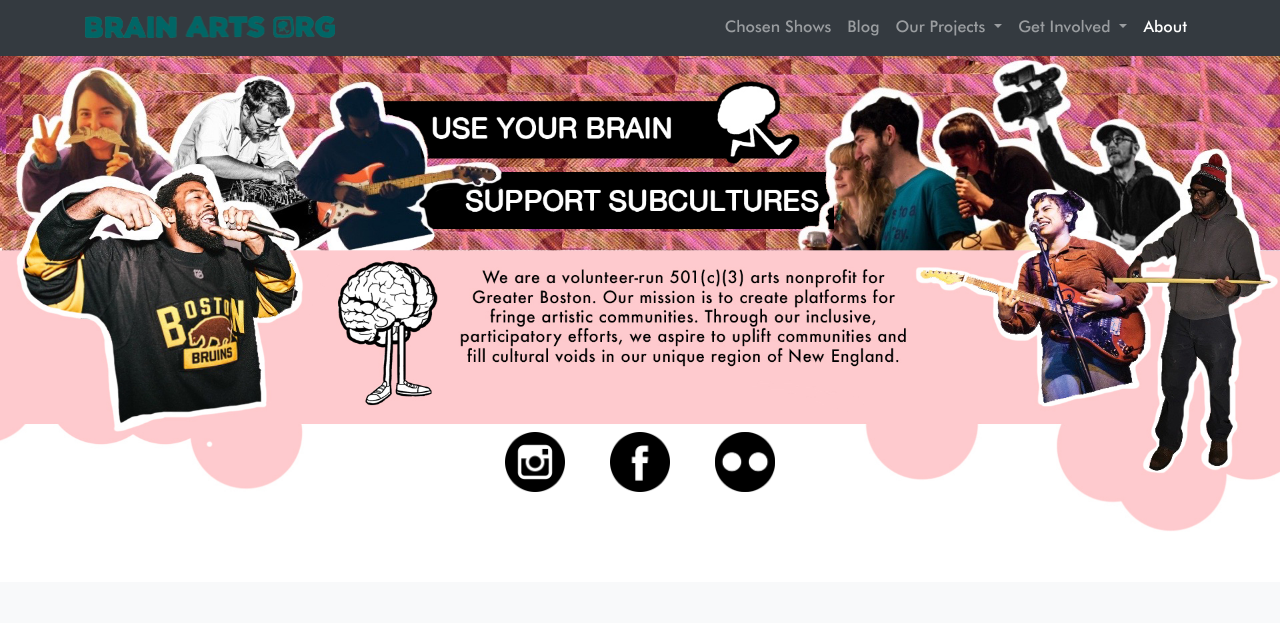
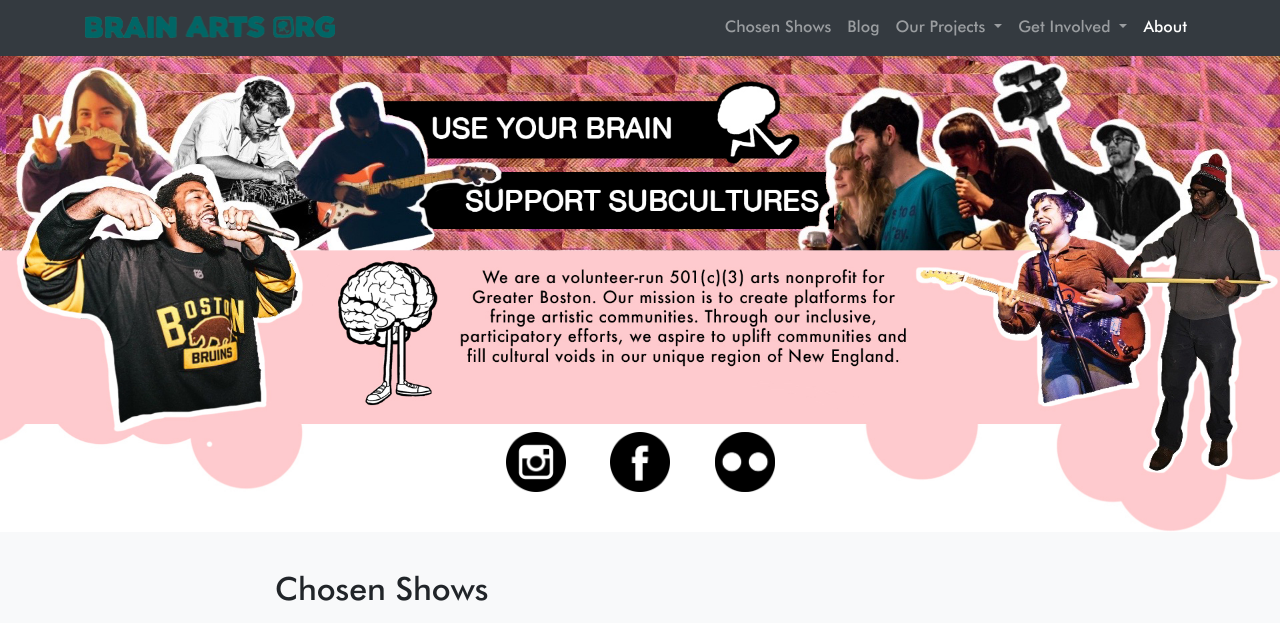
Before and after one commit to Brain-Arts-Git/brain_arts_site, a Flask app: page / in a window 1280 px wide. Shown: the top 623 px of the page. Run offline with Flask 2, Linux system fonts and the light colour scheme; some libraries are stand-ins or nearby versions.

Commit message:
move up chosen shows section + remove unused html

```diff
--- a/app/templates/index.html
+++ b/app/templates/index.html
@@ -22,28 +22,14 @@
 <body id="page-top">
 
   <!-- Navigation -->
-
   <nav class="navbar navbar-expand-lg navbar-dark bg-dark fixed-top" id="mainNav">
     <div class="container">
       <a class="navbar-brand js-scroll-trigger" href="#page-top"><img src="static/img/bao_logo.png" class="img-logo"></a>
-      <!--<a class="navbar-brand js-scroll-trigger" href="#page-top"></a>-->
       <button class="navbar-toggler" type="button" data-toggle="collapse" data-target="#navbarResponsive" aria-controls="navbarResponsive" aria-expanded="false" aria-label="Toggle navigation">
         <span class="navbar-toggler-icon"></span>
       </button>
       <div class="collapse navbar-collapse" id="navbarResponsive">
         <ul class="navbar-nav ml-auto">
-          <!--
-          <li class="nav-item dropdown">
-            <a class="nav-link dropdown-toggle" href="#" id="navbarDropdown" role="button" data-toggle="dropdown" aria-haspopup="true" aria-expanded="false">
-              Projects
-            </a>
-            <div class="dropdown-menu" aria-labelledby="navbarDropdown">
-              <a class="nav-link js-scroll-trigger" href="#DAP">Dorchester Art Project</a>
-              <a class="dropdown-item" href="#BMF">Brain Market Flea</a>
-              <a class="dropdown-item" href="#BC">Boston Compass</a>
-            </div>
-          </li>
-          -->
           <li class="nav-item pull-right">
             <a class="nav-link js-scroll-trigger" href="#BAS">Chosen Shows</a>
           </li>
@@ -72,14 +58,6 @@
           <li class="nav-item pull-right">
             <a class="nav-link js-scroll-trigger" href="#Contact">About</a>
           </li>
-          <!--
-          <li class="nav-item">
-            <a class="nav-link js-scroll-trigger" href="https://withfriends.co/brain_arts_organization_inc">Donate</a>
-          </li>
-          <li class="nav-item">
-            <a class="nav-link js-scroll-trigger" href="https://docs.google.com/forms/d/e/1FAIpQLScssa9lAj2SxgiCUiizpFB03oRMVtVPXoF9bQBOATWh4jr8xw/viewform">Volunteer</a>
-          </li>
-          -->
         </ul>
       </div>
     </div>
@@ -92,22 +70,13 @@
     <img src="/static/img/body.jpg" style="width: 100%">
   </header>
 
-  <section id="About" class="section-about">
-    <div class="container">
-      <div class="row">
-        <div class="col-lg-8 mx-auto">
-          <!--<h2>About</h2>-->
-          <div class="icon-div">
-            <a href="https://www.instagram.com/brain_arts_org/" target="_blank"><img src="static/img/insta-inv.png" class="icon-link"></a>
-            <a href="https://www.facebook.com/brainartsorg/" target="_blank"><img src="static/img/facebook-inv.png" class="icon-link"></a>
-            <a href="https://www.flickr.com/photos/brainartsorg/" target="_blank"><img src="static/img/flickr.png" class="icon-link"></a>
-          </div>
-        </div>
-      </div>
-    </div>
-  </section>
+  <div class="icon-div">
+    <a href="https://www.instagram.com/brain_arts_org/" target="_blank"><img src="static/img/insta-inv.png" class="icon-link"></a>
+    <a href="https://www.facebook.com/brainartsorg/" target="_blank"><img src="static/img/facebook-inv.png" class="icon-link"></a>
+    <a href="https://www.flickr.com/photos/brainartsorg/" target="_blank"><img src="static/img/flickr.png" class="icon-link"></a>
+  </div>
 
-  <section id="BAS" class="bg-light">
+  <section id="BAS" class="bg-light" style="padding-top: 80px;">
     <div class="container">
       <div class="row">
         <div class="col-lg-8 mx-auto">
```
